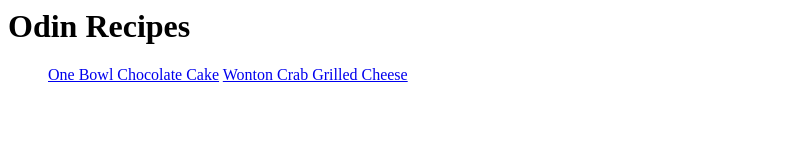
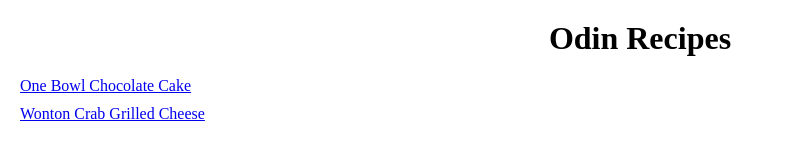
Before and after one commit to dino-code/odin-recipes, a plain HTML site: page index.html in a window 1280 px wide. Shown: the whole page, without its empty margins (0-785 px from the left). Drawn offline with Linux system fonts and the light colour scheme.

Commit message:
Adjust site title and recipe list layout & spacing

```diff
--- a/index.html
+++ b/index.html
@@ -2,13 +2,14 @@
     <head>
         <meta charset="UTF-8">
         <title>Odin Recipes</title>
+        <link rel="stylesheet" href="style.css">
     </head>
 
     <body>
         <h1>Odin Recipes</h1>
-        <ul>
-            <a href="recipes/one-bowl-chocolate-cake.html">One Bowl Chocolate Cake</a>
-            <a href="recipes/wonton-crab-grilled-cheese.html">Wonton Crab Grilled Cheese</a>
+        <ul class="recipes-list">
+            <li><a href="recipes/one-bowl-chocolate-cake.html">One Bowl Chocolate Cake</a></li>
+            <li><a href="recipes/wonton-crab-grilled-cheese.html">Wonton Crab Grilled Cheese</a></li>
         </ul>
     </body>
 </html>
--- /dev/null
+++ b/style.css
@@ -0,0 +1,19 @@
+* {
+    margin: 0;
+    padding: 0;
+    box-sizing: border-box;
+}
+
+.recipes-list {
+    margin-left: 20px;
+}
+
+h1 {
+    text-align: center;
+    margin: 20px 0;
+}
+
+li {
+    list-style: none;
+    margin: 10px 0px;
+}
```
